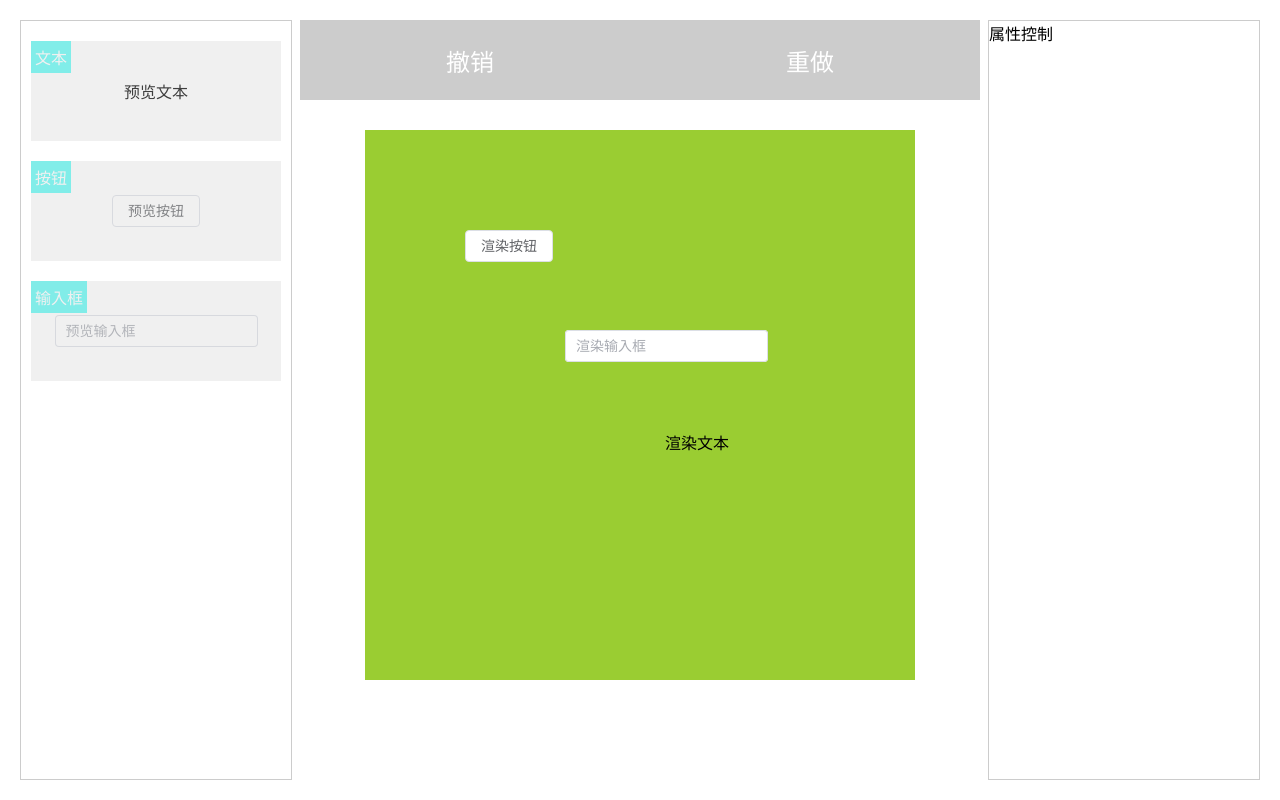
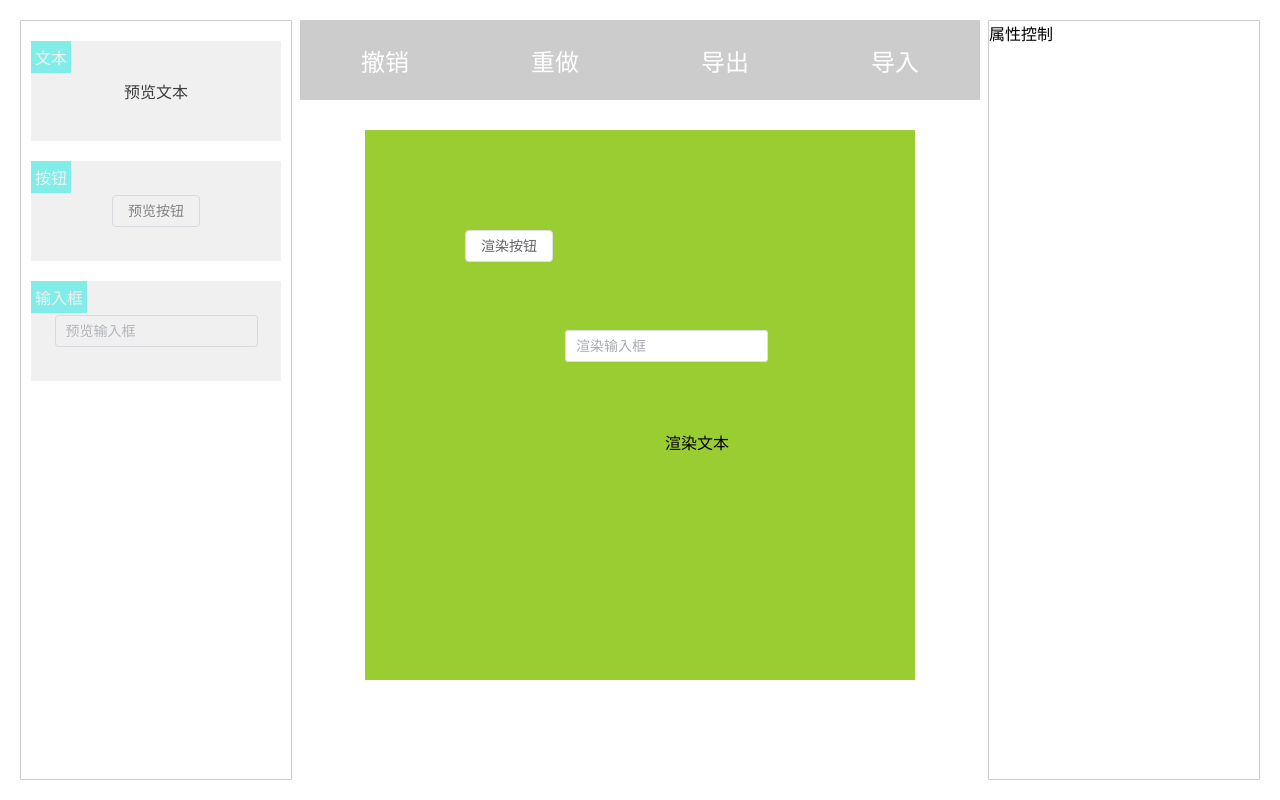
Before and after one commit to lx00hou/Low-code-platform, a Vue app: page / in a window 1280 px wide. Built offline with nearby package versions, Linux system fonts and the light colour scheme.

Commit message:
实现JSON的导入导出

```diff
--- /dev/null
+++ b/src/components/Dialog.jsx
@@ -0,0 +1,51 @@
+import { ElButton, ElDialog, ElInput } from "element-plus";
+import { defineComponent,createVNode,render, reactive } from "vue";
+
+const DialogComponent = defineComponent({
+    props:{
+        option:{type:Object}
+    },
+    setup(props, ctx) {
+        const state = reactive({
+            option:props.option,   // 更新 option数据
+            isShow:false
+        })
+        ctx.expose({   // 外界调用组件的方法
+            showDialog(option){
+                state.option = option;
+                state.isShow = true;
+            }
+        })
+        const cancel = () => {
+            state.isShow = false;
+        }
+        const confirm = () => {
+            state.isShow = false;
+            state.option.onConfirm && state.option.onConfirm(state.option.content)
+        }
+        return ()=>{
+            return <ElDialog v-model={state.isShow} title={state.option.title} >
+                {{
+                    default:()=> <ElInput
+                                    type='textarea'
+                                    v-model={state.option.content}
+                                    rows={10} />,
+                    footer:()=> state.option.footer && <div>
+                        <ElButton onclick={cancel} >取消</ElButton>
+                        <ElButton type='primary' onclick={confirm} >确定</ElButton>
+                    </div>
+                }}
+            </ElDialog>
+        }
+    },
+})
+let vm;   // 组件实例
+export function $dialog(option){
+    // 手动挂载组件
+    let el = document.createElement('div');
+    vm = createVNode(DialogComponent,{option})   //  组件渲染虚拟节点
+
+    document.body.appendChild((render(vm,el),el))   // 渲染真实节点扔到页面中
+    let {showDialog} = vm.component.exposed
+    showDialog(option)
+}
--- a/src/hooks/useCommand.ts
+++ b/src/hooks/useCommand.ts
@@ -37,8 +37,8 @@ export function useCommand(data:Ref<dataInterface>){
 
     const registy = (command:commandInterface) => {
         state.commandArray.push(command);
-        state.commands[command.name] = () => {    // 命令名字 对应的 执行函数
-            const {doIt,undo} = command.execute();
+        state.commands[command.name] = (...args) => {    // 命令名字 对应的 执行函数
+            const {doIt,undo} = command.execute(...args);
             doIt();
             if(!command.pushQueue) return  // 不需要放到队列 直接跳过
             let {queue,current} = state;
@@ -112,7 +112,28 @@ export function useCommand(data:Ref<dataInterface>){
             }
         }
     });
-    const keyBoardEvent = (() => {
+    registy({
+        name:'updateContainer',   // 更新整个容器
+        pushQueue:true,
+        execute(newVal){
+            let state = {
+                before:data.value,   // 当前值
+                after:newVal    // 新值
+            }
+            return {
+                doIt(){
+                    data.value = state.after
+                },
+                undo(){
+                    data.value = state.before
+                }
+            }
+
+        }
+    });
+
+
+    const keyBoardEvent = (() => {   // 键盘事件
         const keyCodes = {
             90:'z',
             80:'y'
--- a/src/packages/editor.jsx
+++ b/src/packages/editor.jsx
@@ -7,6 +7,7 @@ import { useCommand } from '../hooks/useCommand';
 import deepcopy from 'deepcopy';    // 深拷贝插件
 import EditorBlock from "./editor-block";
 import '../asset/css/editor.scss';
+import { $dialog } from "../components/Dialog";
 
 
 export default defineComponent({
@@ -49,7 +50,23 @@ export default defineComponent({
 
         const buttons = [
             {label:'撤销',handler:() => commands.undo()},
-            {label:'重做',handler:() => commands.redo()}
+            {label:'重做',handler:() => commands.redo()},
+            {label:'导出',handler:() => {
+                $dialog({
+                    title:"导出json",
+                    content:JSON.stringify(data.value),
+                })
+            }},
+            {label:'导入',handler:() => {
+                $dialog({
+                    title:"导入json",
+                    content:'内容',
+                    footer:true,
+                    onConfirm(text){   // 回调 拿到输入的文本
+                        commands.updateContainer(JSON.parse(text));
+                    }
+                })
+            }}
         ]
 
         return ()=> <div class="editor">
--- a/tsconfig.json
+++ b/tsconfig.json
@@ -34,7 +34,7 @@
     "src/**/*.vue",
     "tests/**/*.ts",
     "tests/**/*.tsx"
-, "src/packages/editor.jsx", "src/packages/editor.jsx", "src/hooks/useBlockDrag.js", "src/hooks/useBlockDrag.js", "src/utils/event.ts"  ],
+, "src/packages/editor.jsx", "src/packages/editor.jsx", "src/hooks/useBlockDrag.js", "src/hooks/useBlockDrag.js", "src/utils/event.ts", "src/components/Dialog.jsx", "src/components/Dialog.jsx"  ],
   "exclude": [
     "node_modules"
   ]
```
Also changed, not shown: src/data.json (+2 -9 lines).
